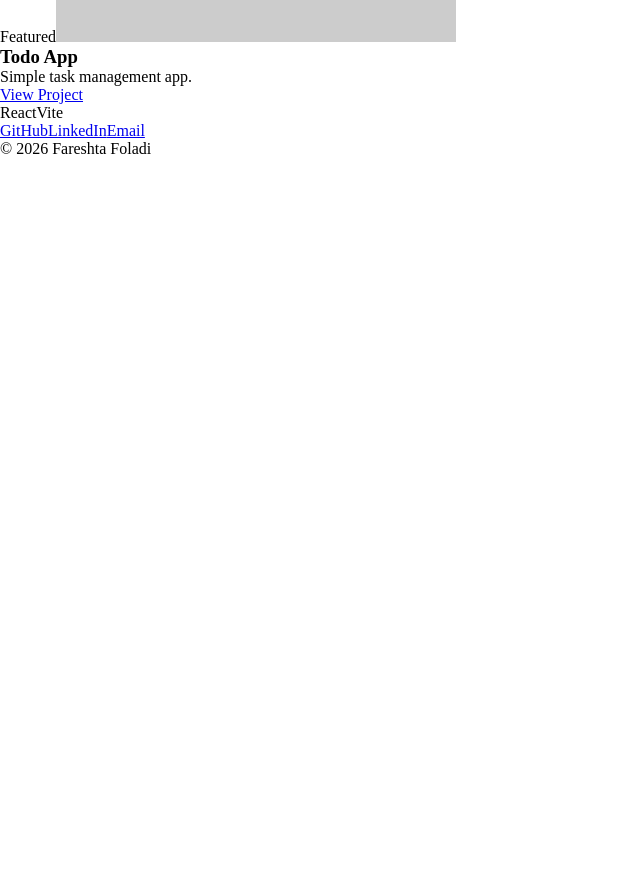
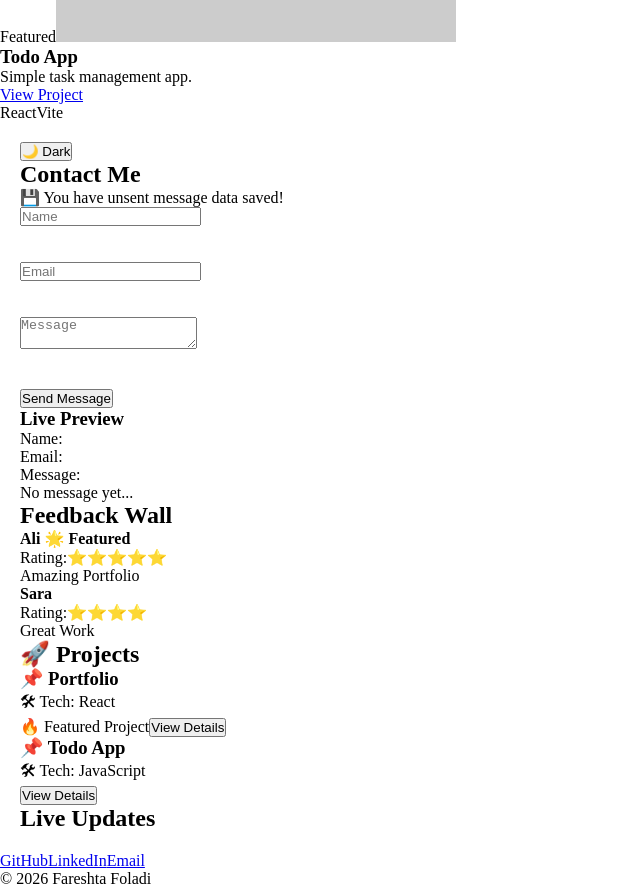
Before and after one commit to fareshta-foladi/my-portfolio, a React (Vite) app: page / in a window 1280 px wide. Shown: the part 1980-2868 px from the top of the page, without its empty margins (0-640 px from the left). Before the commit the page ends 2138 px from the top, so only its background shows below. Built offline with nearby package versions, Linux system fonts and the light colour scheme.

Commit message:
final portfolio project

```diff
--- a/src/App.jsx
+++ b/src/App.jsx
@@ -4,6 +4,7 @@ import Profile from "./components/Profile";
 import About from "./components/About";
 import Projects from "./components/Projects";
 import Footer from "./components/Footer";
+import ContactForm from "./components/ContactForm";
 
 import "./style.css";
 
@@ -24,6 +25,8 @@ function App() {
 
       <Projects />
 
+      <ContactForm />
+
       <Footer />
     </div>
   );
--- /dev/null
+++ b/src/components/ContactForm.jsx
@@ -0,0 +1,301 @@
+import { useState,useEffect } from "react";
+
+function ContactForm() {
+
+  const [name, setName] = useState("");
+  const [email, setEmail] = useState("");
+  const [message, setMessage] = useState("");
+  const [errors, setErrors] = useState({});
+  const [hasSavedData, setHasSavedData] =
+  useState(false);
+  const [theme, setTheme] = useState(
+  localStorage.getItem("theme") || "light"
+);
+const feedbacks = [
+  {
+    name: "Ali",
+    rating: 5,
+    comment: "Amazing Portfolio"
+  },
+  {
+    name: "Sara",
+    rating: 4,
+    comment: "Great Work"
+  }
+];
+const projects = [
+  {
+    title: "Portfolio",
+    tech: "React"
+  },
+  {
+    title: "Todo App",
+    tech: "JavaScript"
+  }
+];
+
+    useEffect(() => {
+  localStorage.setItem(
+    "portfolioForm",
+    JSON.stringify({
+      name,
+      email,
+      message,
+    })
+  );
+}, [name, email, message]);
+
+const [updates, setUpdates] = useState([]);
+
+useEffect(() => {
+  const interval = setInterval(() => {
+    setUpdates((prev) => [
+      ...prev,
+      "New update arrived 🚀"
+    ]);
+  }, 15000);
+
+  return () => clearInterval(interval);
+}, []);
+
+useEffect(() => {
+  const savedData =
+    localStorage.getItem(
+      "portfolioForm"
+    );
+
+  if (savedData) {
+    const parsedData =
+      JSON.parse(savedData);
+
+    setName(parsedData.name || "");
+    setEmail(parsedData.email || "");
+    setMessage(parsedData.message || "");
+
+    setHasSavedData(true);
+  }
+}, []);
+
+useEffect(() => {
+  localStorage.setItem("theme", theme);
+}, [theme]);
+
+useEffect(() => {
+  const timer = setTimeout(() => {
+    if (
+      email &&
+      !/\S+@\S+\.\S+/.test(email)
+    ) {
+      setErrors((prev) => ({
+        ...prev,
+        email: "Invalid Email Format"
+      }));
+    }
+  }, 400);
+
+  return () => clearTimeout(timer);
+}, [email]);
+
+
+
+
+function validate() {
+
+  let newErrors = {};
+
+  if (!name) {
+    newErrors.name = "Name is required";
+  }
+
+  if (!email) {
+    newErrors.email = "Email is required";
+  }
+
+  if (
+  email &&
+  !/\S+@\S+\.\S+/.test(email)
+) {
+  newErrors.email =
+    "Invalid Email Format";
+}
+
+  if (!message) {
+    newErrors.message = "Message is required";
+  }
+
+  return newErrors;
+}
+
+  function handleSubmit(e) {
+
+  e.preventDefault();
+
+  const validationErrors = validate();
+
+  if (
+    Object.keys(validationErrors).length > 0
+  ) {
+
+    setErrors(validationErrors);
+
+    return;
+  }
+
+ alert("Message Sent successfully!");
+
+localStorage.removeItem("portfolioForm");
+setHasSavedData(false);
+
+setName("");
+setEmail("");
+setMessage("");
+setErrors({});
+}
+
+  return (
+
+  <section className={theme}>
+
+    <button
+      onClick={() =>
+        setTheme(
+          theme === "light"
+            ? "dark"
+            : "light"
+        )
+      }
+    >
+      {theme === "light"
+        ? "🌙 Dark"
+        : "☀️ Light"}
+    </button>
+
+    <h2>Contact Me</h2>
+
+    {hasSavedData && (
+      <p>
+        💾 You have unsent message data saved!
+      </p>
+    )}
+
+    <form onSubmit={handleSubmit}>
+
+        <input
+          type="text"
+          placeholder="Name"
+          value={name}
+          onChange={(e) =>
+            setName(e.target.value)
+          }
+        />
+
+        <p>{errors.name}</p>
+
+        <br /><br />
+
+        <input
+          type="email"
+          placeholder="Email"
+          value={email}
+          onChange={(e) =>
+            setEmail(e.target.value)
+          }
+        />
+
+        <p>{errors.email}</p>
+
+        <br /><br />
+
+        <textarea
+          placeholder="Message"
+          value={message}
+          onChange={(e) =>
+            setMessage(e.target.value)
+          }
+        />
+
+        <p>{errors.message}</p>
+
+        <br /><br />
+
+        <button type="submit">
+          Send Message
+        </button>
+
+      </form>
+
+<div className="preview">
+
+  <h3>Live Preview</h3>
+
+  {name && (
+    <p>👋 Hello {name}</p>
+  )}
+
+  <p>Name: {name}</p>
+
+  <p>Email: {email}</p>
+
+  <p>Message: {message}</p>
+
+  {!message && (
+    <p>No message yet...</p>
+  )}
+
+</div>
+<div>
+  <h2>Feedback Wall</h2>
+
+  {feedbacks.map((item, index) => (
+    <div key={index}>
+      <h4>
+        {item.name}
+
+        {item.rating === 5 &&
+          " 🌟 Featured"}
+      </h4>
+
+      <p>
+        Rating:
+        {"⭐".repeat(item.rating)}
+      </p>
+
+      <p>{item.comment}</p>
+    </div>
+  ))}
+</div>
+<div className="projects">
+  <h2>🚀 Projects</h2>
+
+  {projects.map((project, index) => (
+    <div key={index} className="project-card">
+
+      <h3>📌 {project.title}</h3>
+
+      <p>🛠 Tech: {project.tech}</p>
+
+      {/* Conditional Rendering */}
+      {project.tech === "React" && (
+        <span>🔥 Featured Project</span>
+      )}
+      <button>
+        View Details
+      </button>
+    </div>
+  ))}
+</div>
+
+ <div>
+  <h2>Live Updates</h2>
+
+  {updates.map((u, i) => (
+    <p key={i}>⚡ {u}</p>
+  ))}
+</div>
+
+    </section>
+
+  );
+}
+
+export default ContactForm;
--- a/src/style.css
+++ b/src/style.css
@@ -3,3 +3,15 @@
   padding: 0;
   box-sizing: border-box;
 }
+
+.light {
+  background-color: white;
+  color: black;
+  padding: 20px;
+}
+
+.dark {
+  background-color: #222;
+  color: white;
+  padding: 20px;
+}
```
